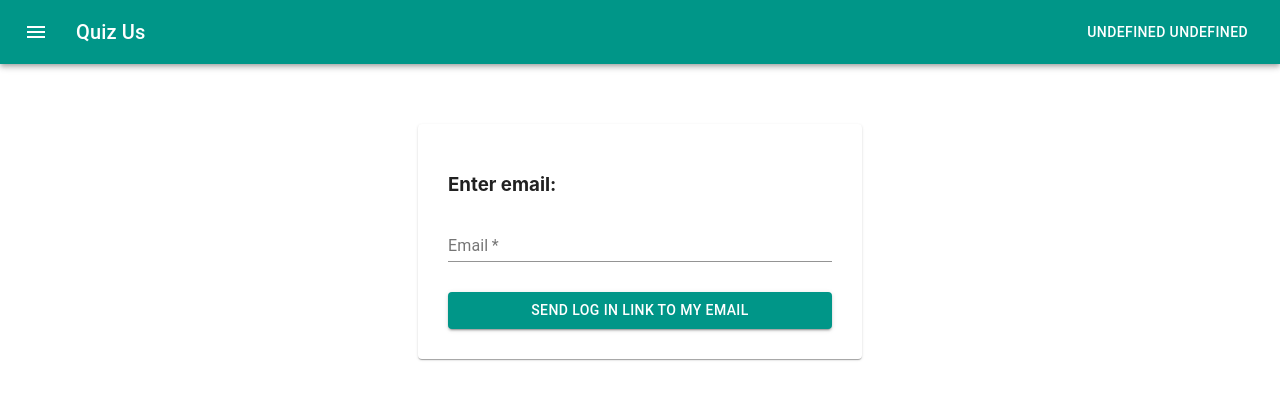
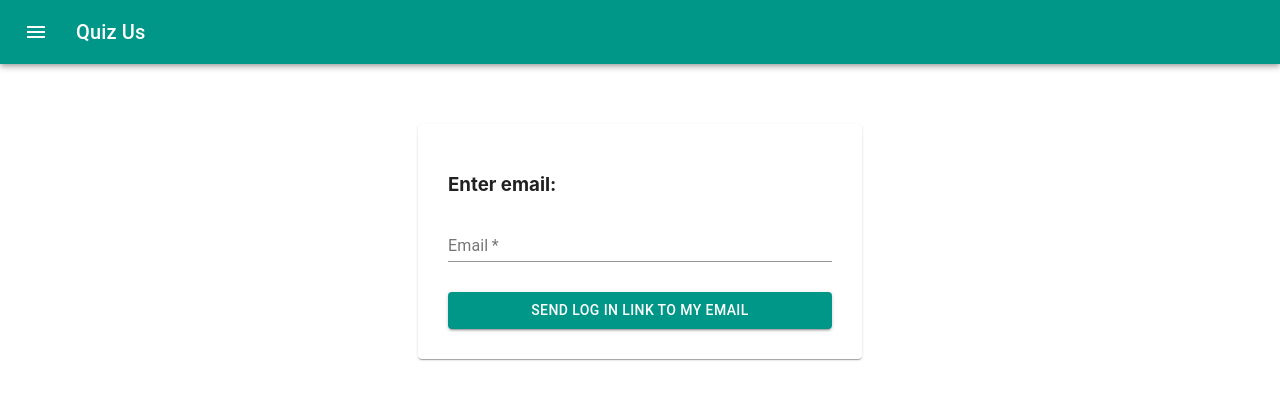
Before and after one commit to quiz-us/student-client, a React (Create React App) app: page / in a window 1280 px wide. Shown: the top 400 px of the page. Built offline with nearby package versions, Linux system fonts and the light colour scheme; no server answers.

Commit message:
Fix routes

```diff
--- a/src/App.js
+++ b/src/App.js
@@ -2,7 +2,7 @@ import React from 'react';
 import { ThemeProvider } from '@material-ui/styles';
 import Nav from './components/nav/Nav';
 import { createMuiTheme } from '@material-ui/core/styles';
-import { BrowserRouter as Router, Route } from 'react-router-dom';
+import { BrowserRouter as Router, Route, Switch } from 'react-router-dom';
 import Home from './components/home/Home';
 import LogIn from './components/auth/LogIn';
 import teal from '@material-ui/core/colors/teal';
@@ -29,10 +29,10 @@ const GET_CURRENT_STUDENT = gql`
   }
 `;
 
-const App = ({ match }) => {
+const App = () => {
   const { data, loading } = useQuery(GET_CURRENT_STUDENT);
   const currentStudent = data && data.currentStudent;
-  if (loading || match.pathname === '/auth') {
+  if (loading) {
     return null;
   }
 
@@ -47,8 +47,10 @@ const App = ({ match }) => {
 export default () => (
   <Router>
     <ThemeProvider theme={theme}>
-      <Route path="/" component={App} />
-      <Route path="/auth" component={Auth} />
+      <Switch>
+        <Route path="/auth" component={Auth} />
+        <Route path="/" component={App} />
+      </Switch>
     </ThemeProvider>
   </Router>
 );
--- a/src/components/nav/Nav.js
+++ b/src/components/nav/Nav.js
@@ -35,7 +35,7 @@ const useStyles = makeStyles(theme => ({
 }));
 
 export default function Nav({ currentStudent = {} }) {
-  const { firstName, lastName } = currentStudent;
+  const { firstName = '', lastName = '' } = currentStudent;
   const classes = useStyles();
   const [navOpen, setNavOpen] = useState(false);
 
```
